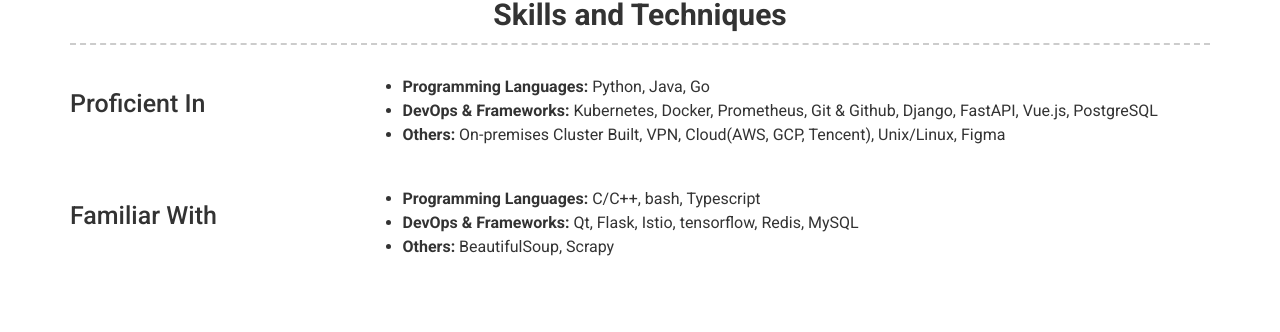
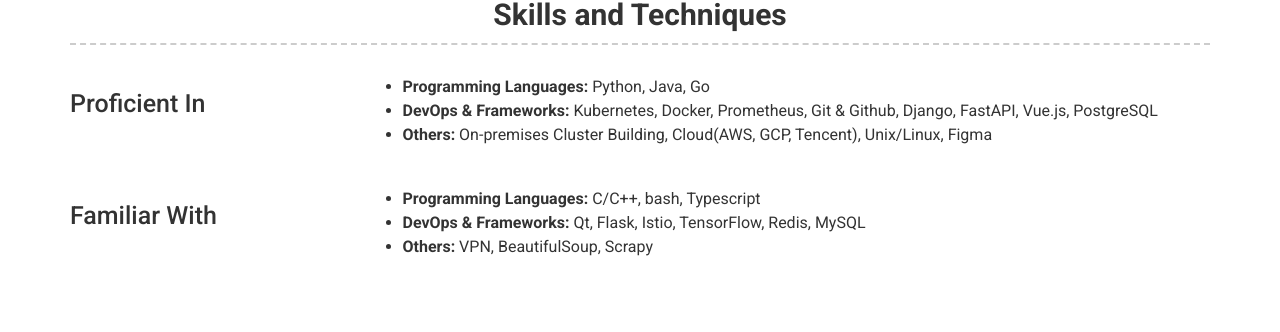
Before and after one commit to kdgyun/kr, a Jekyll site: the page built from index.md, in a window 1280 px wide and 900 px high, scrolled down 4749 px. Shown: the part 135-467 px from the top of the window. Built offline with Jekyll 4.4.1, drawn with Linux system fonts in a browser that asks for light colours; nearby versions of some CDN libraries.

Commit message:
fix typo

```diff
--- a/_config.yml
+++ b/_config.yml
@@ -243,15 +243,15 @@ content:
         description: |
           * <b>Programming Languages:</b> Python, Java, Go
           * <b>DevOps & Frameworks:</b> Kubernetes, Docker, Prometheus, Git & Github, Django, FastAPI, Vue.js, PostgreSQL
-          * <b>Others:</b> On-premises Cluster Built, VPN, Cloud(AWS, GCP, Tencent), Unix/Linux, Figma
+          * <b>Others:</b> On-premises Cluster Building, Cloud(AWS, GCP, Tencent), Unix/Linux, Figma
 
       - layout: left
         title: |
           Familiar With
         description: |
           * <b>Programming Languages:</b> C/C++, bash, Typescript
-          * <b>DevOps & Frameworks:</b> Qt, Flask, Istio, tensorflow, Redis, MySQL
-          * <b>Others:</b> BeautifulSoup, Scrapy
+          * <b>DevOps & Frameworks:</b> Qt, Flask, Istio, TensorFlow, Redis, MySQL
+          * <b>Others:</b> VPN, BeautifulSoup, Scrapy
 
   - title: <b>Education</b>
     layout: list
```
